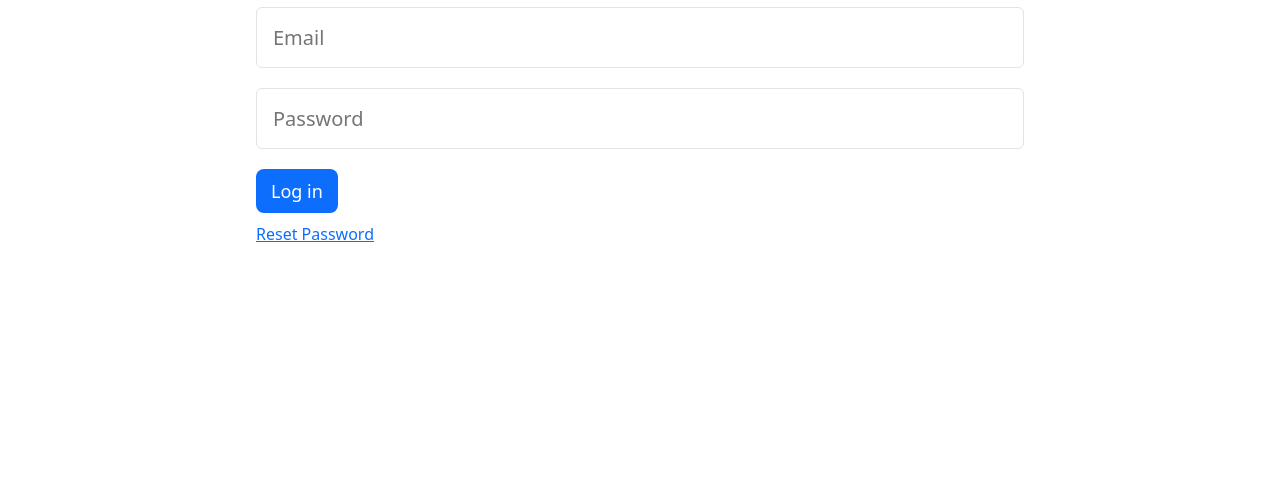
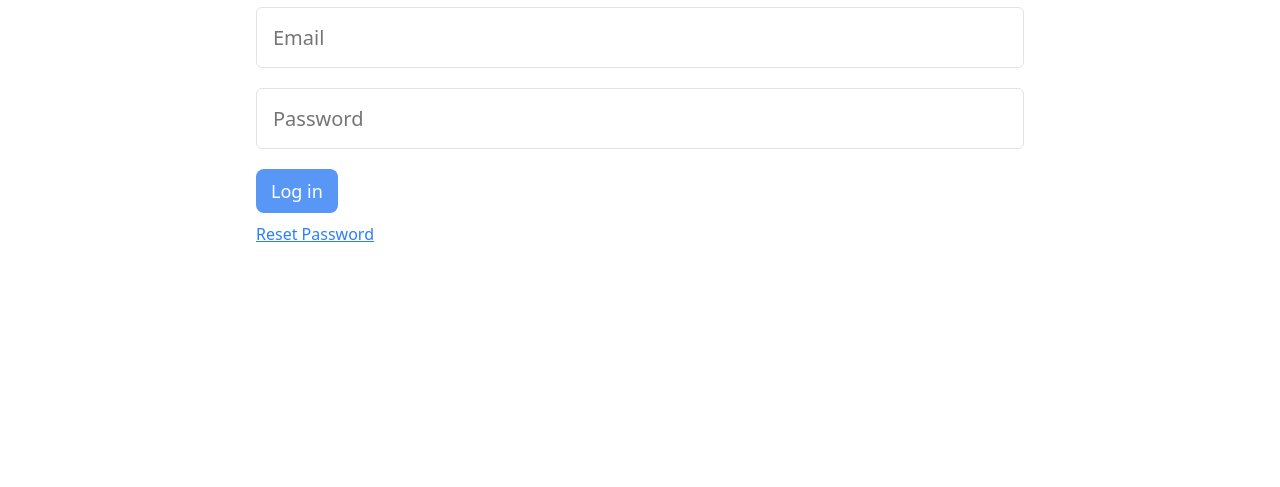
Before and after one commit to alanmts-am/ankiweb-page, a plain HTML site: page index.html in a window 1280 px wide. In both pictures the pointer is over the link "Reset Password". Shown: the part 160-647 px from the top of the page. Drawn offline with Linux system fonts and the light colour scheme.

Commit message:
style: update button class hover and disabled properties

```diff
--- a/css/login.css
+++ b/css/login.css
@@ -106,6 +106,10 @@ form a {
   color: #0d6efd;
 }
 
+form a:hover {
+  color: #2a7efc;
+}
+
 .footer-container {
   background-color: #eee;
   bottom: 0;
@@ -126,3 +130,14 @@ form a {
   color: white;
   font-size: large;
 }
+
+.button:hover {
+  background-color: #0a58cc;
+  cursor: pointer;
+  transition: 0.3s ;
+}
+
+.button:disabled {
+  background-color: #5897f5;
+  cursor: auto;
+}
--- a/index.html
+++ b/index.html
@@ -23,7 +23,7 @@
           <p>Log in to an existing account</p>
           <input type="email" placeholder="Email" />
           <input type="password" placeholder="Password" />
-          <input class="button" type="submit" value="Log in">
+          <input class="button" type="submit" value="Log in" disabled>
           <a href="https://ankiweb.net/account/reset-password">Reset Password</a>
         </form>
       </div>
```
